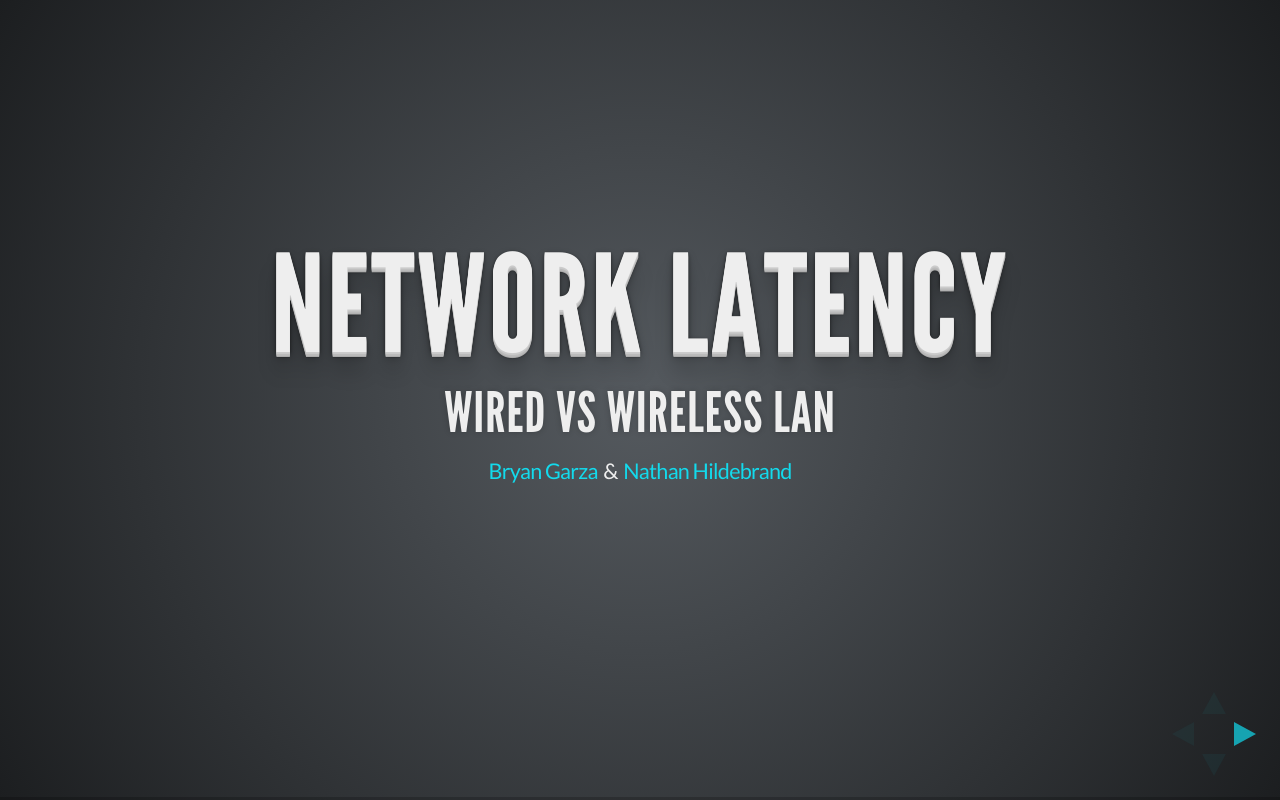
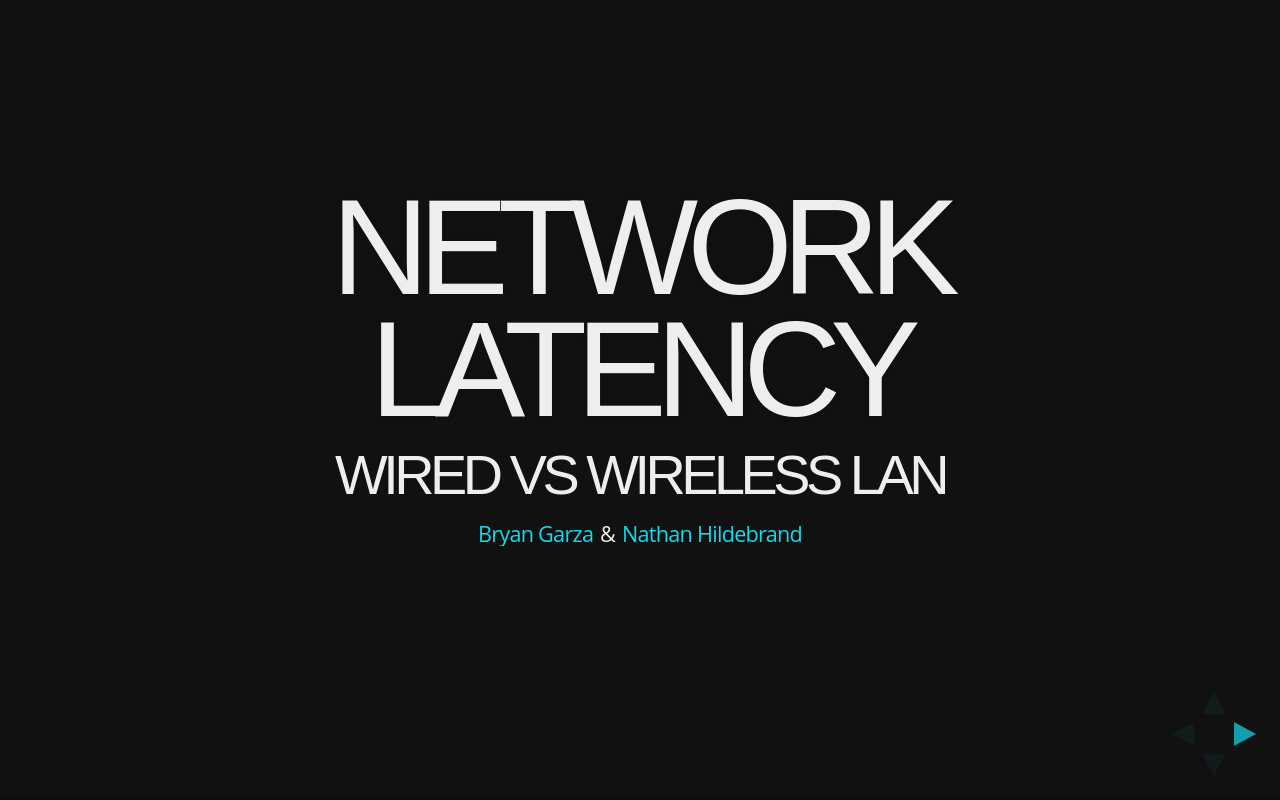
Before and after one commit to bryangarza/stats-final, a website: page index.html in a window 1280 px wide. Drawn offline with Linux system fonts and the light colour scheme.

Commit message:
modified colors/fonts

```diff
--- a/css/theme/default.css
+++ b/css/theme/default.css
@@ -4,28 +4,15 @@
  *
  * Copyright (C) 2011-2012 Hakim El Hattab, http://hakim.se
  */
-@font-face {
-  font-family: 'League Gothic';
-  src: url("../../lib/font/league_gothic-webfont.eot");
-  src: url("../../lib/font/league_gothic-webfont.eot?#iefix") format("embedded-opentype"), url("../../lib/font/league_gothic-webfont.woff") format("woff"), url("../../lib/font/league_gothic-webfont.ttf") format("truetype"), url("../../lib/font/league_gothic-webfont.svg#LeagueGothicRegular") format("svg");
-  font-weight: normal;
-  font-style: normal; }
-
 /*********************************************
  * GLOBAL STYLES
  *********************************************/
 body {
-  background: #1c1e20;
-  background: -moz-radial-gradient(center, circle cover, #555a5f 0%, #1c1e20 100%);
-  background: -webkit-gradient(radial, center center, 0px, center center, 100%, color-stop(0%, #555a5f), color-stop(100%, #1c1e20));
-  background: -webkit-radial-gradient(center, circle cover, #555a5f 0%, #1c1e20 100%);
-  background: -o-radial-gradient(center, circle cover, #555a5f 0%, #1c1e20 100%);
-  background: -ms-radial-gradient(center, circle cover, #555a5f 0%, #1c1e20 100%);
-  background: radial-gradient(center, circle cover, #555a5f 0%, #1c1e20 100%);
-  background-color: #2b2b2b; }
+  background: #111111;
+  background-color: #111111; }
 
 .reveal {
-  font-family: "Lato", sans-serif;
+  font-family: "Open Sans", sans-serif;
   font-size: 36px;
   font-weight: 200;
   letter-spacing: -0.02em;
@@ -47,19 +34,20 @@ body {
 .reveal h6 {
   margin: 0 0 20px 0;
   color: #eeeeee;
-  font-family: "League Gothic", Impact, sans-serif;
+  font-family: "Quicksand", sans-serif;
   line-height: 0.9em;
-  letter-spacing: 0.02em;
+  letter-spacing: -0.08em;
   text-transform: uppercase;
-  text-shadow: 0px 0px 6px rgba(0, 0, 0, 0.2); }
+  text-shadow: none; }
 
 .reveal h1 {
-  text-shadow: 0 1px 0 #cccccc, 0 2px 0 #c9c9c9, 0 3px 0 #bbbbbb, 0 4px 0 #b9b9b9, 0 5px 0 #aaaaaa, 0 6px 1px rgba(0, 0, 0, 0.1), 0 0 5px rgba(0, 0, 0, 0.1), 0 1px 3px rgba(0, 0, 0, 0.3), 0 3px 5px rgba(0, 0, 0, 0.2), 0 5px 10px rgba(0, 0, 0, 0.25), 0 20px 20px rgba(0, 0, 0, 0.15); }
+  text-shadow: 0px 0px 6px rgba(0, 0, 0, 0.2); }
 
 /*********************************************
  * LINKS
  *********************************************/
 .reveal a:not(.image) {
+/* Blue link color */
   color: #13daec;
   text-decoration: none;
   -webkit-transition: color .15s ease;
@@ -69,6 +57,7 @@ body {
   transition: color .15s ease; }
 
 .reveal a:not(.image):hover {
+/* Blue link color */
   color: #71e9f4;
   text-shadow: none;
   border: none; }
```
